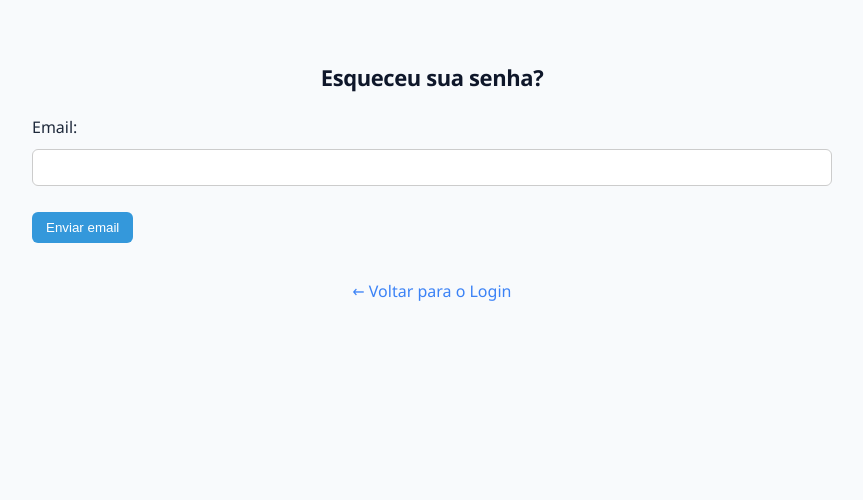
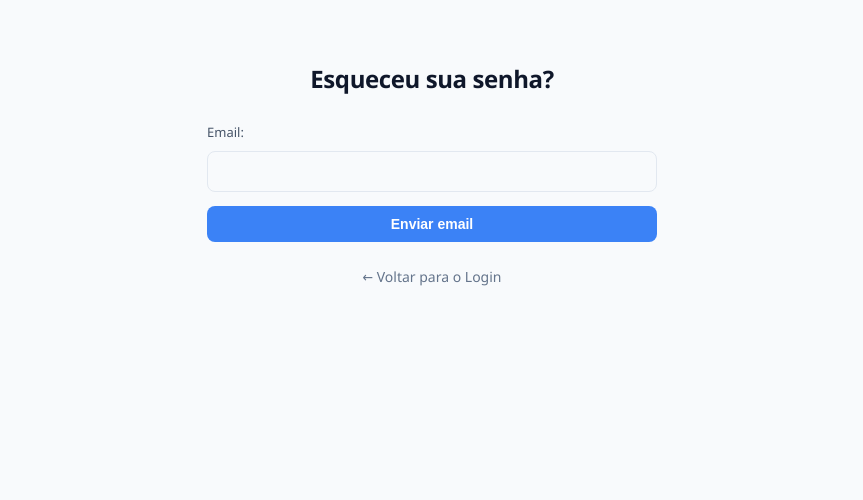
Before and after one commit to lemairetheo/INF1407_Prog_web, a Django app: page /password_reset/ in a window 1280 px wide. Shown: the top 500 px of the page, without its empty margins (208-1071 px from the left). Run offline with Django 5.2, Linux system fonts and the light colour scheme.

Commit message:
Add files via upload

```diff
--- a/static/css/style.css
+++ b/static/css/style.css
@@ -11,7 +11,7 @@ body {
 /* Container */
 .container {
     width: 90%;
-    max-width: 800px;
+    max-width: 1000px;
     margin: 60px auto;
 }
 
@@ -23,14 +23,47 @@ h1, h2 {
 }
 
 h1 {
-    font-size: 26px;
+    font-size: 28px;
     margin-bottom: 24px;
 }
 
 h2 {
-    font-size: 22px;
-    margin-bottom: 20px;
+    font-size: 24px;
+    margin-bottom: 24px;
     text-align: center;
+}
+
+/* Navigation bar */
+.navbar {
+    background: #ffffff;
+    border-bottom: 1px solid #e2e8f0;
+    padding: 0 5%;
+    display: flex;
+    align-items: center;
+    justify-content: space-between;
+    height: 60px;
+    position: sticky;
+    top: 0;
+    z-index: 100;
+}
+
+.navbar-brand {
+    font-size: 20px;
+    font-weight: 600;
+    color: #3b82f6;
+    text-decoration: none;
+    letter-spacing: -0.3px;
+}
+
+.navbar-brand:hover {
+    text-decoration: none;
+    color: #2563eb;
+}
+
+.navbar-links {
+    display: flex;
+    align-items: center;
+    gap: 8px;
 }
 
 /* Top bar */
@@ -86,62 +117,133 @@ a:hover {
 
 /* Actions */
 .actions {
-    margin-top: 10px;
-}
-
-.card-meta {
     display: flex;
     align-items: center;
-    gap: 12px;
-    margin-top: 12px;
-    font-size: 13px;
-    color: #94a3b8;
+    gap: 8px;
+    margin-top: 14px;
+    flex-wrap: wrap;
 }
 
 /* Buttons */
-button {
-    background-color: #3498db;
-    color: white;
+button, .btn {
+    display: inline-block;
+    padding: 10px 20px;
+    border-radius: 8px;
+    font-size: 14px;
+    font-weight: 600;
+    cursor: pointer;
+    text-align: center;
     border: none;
-    padding: 8px 14px;
-    border-radius: 6px;
-    cursor: pointer;
-    margin-top: 10px;
+    transition: all 0.2s ease;
+    width: auto;
 }
 
-button:hover {
-    background-color: #2980b9;
+button:active, .btn:active {
+    transform: scale(0.97);
 }
 
-/* Logout button style */
-form button {
-    background-color: #3498db;
-    color: white;
-    border: none;
-    padding: 8px 14px;
-    border-radius: 6px;
-    cursor: pointer;
-    margin-top: 10px;
+button, .btn, .btn-primary {
+    background-color: #3b82f6;
+    color: #ffffff;
 }
 
-/* Inputs */
-input, textarea {
-    width: 100%;
-    padding: 10px;
-    margin-top: 8px;
-    border-radius: 6px;
-    border: 1px solid #ccc;
+button:hover, .btn:hover, .btn-primary:hover {
+    background-color: #2563eb;
 }
 
-/* Spacing */
+.btn-secondary {
+    background-color: #e2e8f0;
+    color: #475569;
+}
+
+.btn-secondary:hover {
+    background-color: #cbd5e1;
+    color: #1e293b;
+}
+
+.btn-danger {
+    background-color: #ef4444;
+    color: white;
+}
+
+.btn-danger:hover {
+    background-color: #dc2626;
+}
+
+/* login / register*/
+.auth-card {
+    background: #ffffff;
+    border: 1px solid #e2e8f0;
+    border-radius: 18px;
+    padding: 40px 44px;
+    max-width: 420px;
+    margin: 60px auto;
+    box-shadow: 0 4px 24px rgba(0,0,0,0.06);
+}
+
+.auth-card h2 {
+    font-size: 22px;
+    margin-bottom: 28px;
+    text-align: center;
+    color: #0f172a;
+}
+
+/* ── Forms ── */
 form {
-    margin-top: 20px;
+    display: flex;
+    flex-direction: column;
+    max-width: 450px;
+    margin: 0 auto;
+    gap: 14px;
+}
+
+label {
+    font-size: 13px;
+    font-weight: 500;
+    color: #475569;
+    margin-bottom: 4px;
+    display: block;
+}
+
+input[type="text"], input[type="password"], input[type="email"], textarea, select {
+    width: 100%;
+    max-width: 500px;
+    padding: 10px 14px;
+    font-size: 14px;
+    font-family: inherit;
+    background: #f8fafc;
+    border: 1px solid #e2e8f0;
+    border-radius: 8px;
+    color: #0f172a;
+    transition: border-color 0.15s, box-shadow 0.15s, background 0.15s;
+    outline: none;
+}
+
+input:focus, textarea:focus, select:focus {
+    border-color: #93c5fd;
+    background: #ffffff;
+    box-shadow: 0 0 0 3px rgba(59, 130, 246, 0.12);
+}
+
+form p {
+    display: flex;
+    flex-direction: column;
+    gap: 4px;
+    margin: 0;
 }
 
 /* Back link */
 .back {
-    display: inline-block;
-    margin-top: 20px;
+    display: inline-flex;
+    align-items: center;
+    gap: 6px;
+    font-size: 14px;
+    color: #64748b;
+    margin-top: 24px;
+}
+
+.back:hover {
+    color: #3b82f6;
 }
 
 /* Forgot password link */
```
Also changed, not shown: other parts of static/css/style.css (+147 -17 lines).
